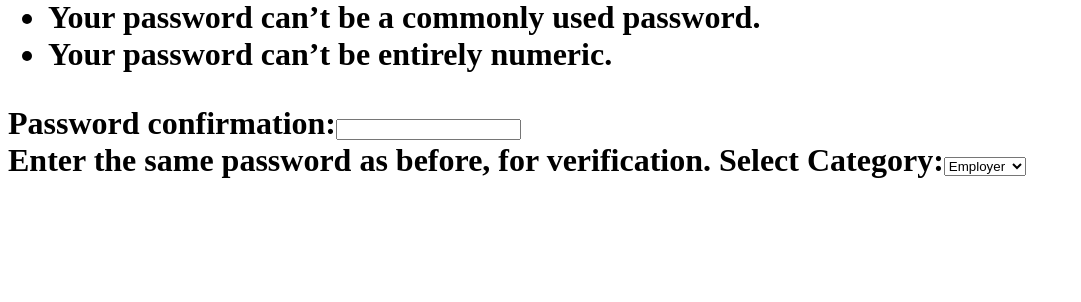
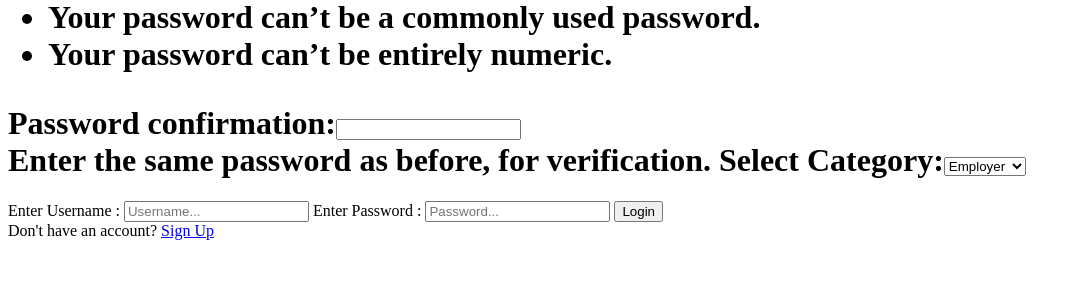
Before and after one commit to sowmyaMarktine/Vriti_backend, a Django app: template templates/login.html in a window 1280 px wide. Shown: the part 239-541 px from the top of the page, without its empty margins (0-1081 px from the left). Run offline with Django 3.2, Linux system fonts and the light colour scheme; the template is opened without the code that fills it: values that come from a table or form of the project are taken from there, others are empty.

Commit message:
'commit3'

```diff
--- a/templates/login.html
+++ b/templates/login.html
@@ -2,4 +2,16 @@
 
 {% block content %}
     <h1>{{result}}</h1>
+    <form method="POST" action="">
+        {% csrf_token %}
+
+        <label for = 'username'>Enter Username :</label>
+        <input type="text" name="username" placeholder="Username..." class="form-control">
+        <label>Enter Password :</label>
+        <input type="password" name="password" placeholder="Password..." class="form-control" >
+        <input class="btn login_btn" type="submit" value="Login">
+        <div>
+            Don't have an account? <a href="{% url 'signUp' %}" class="ml-2">Sign Up</a>
+        </div>
+    </form>
 {% endblock %}
--- a/templates/sign_up.html
+++ b/templates/sign_up.html
@@ -8,5 +8,6 @@
         {{result.as_p}}
 
         <input type = 'submit' name = 'create' />
+        <p>Existing user? <span><a href = "{% url 'login' %}">Login</a></span></p>
     </form>
 {% endblock %}
```
Also changed, not shown: vriti_app/views.py (+15 -3 lines), db.sqlite3, vriti_app/forms.py (line endings or trailing spaces).
